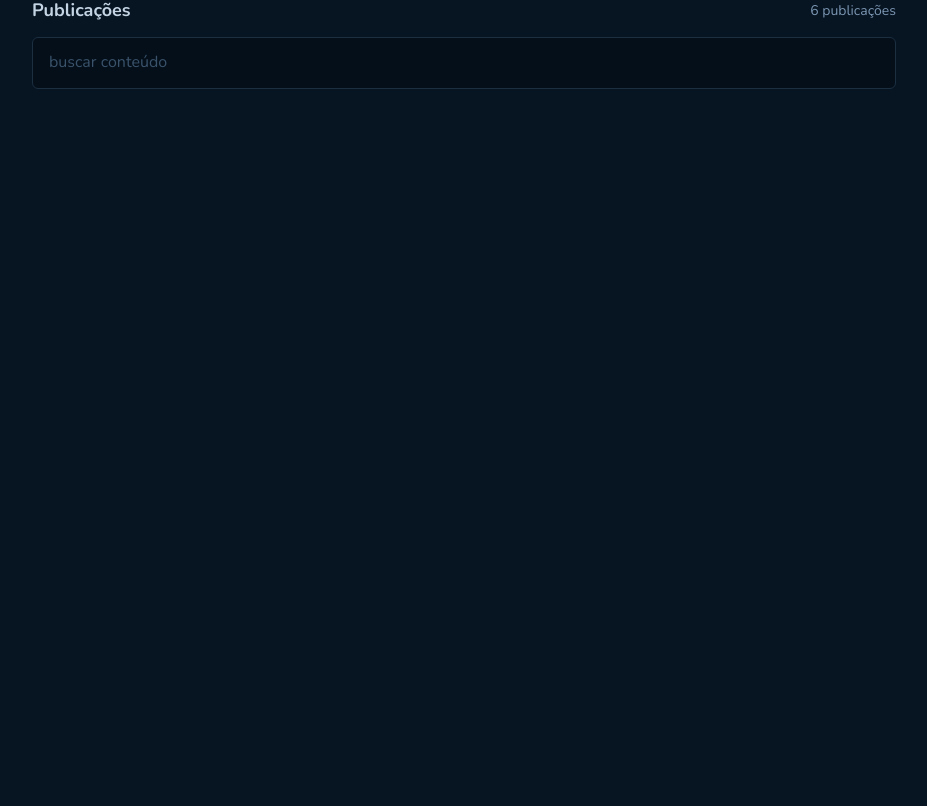
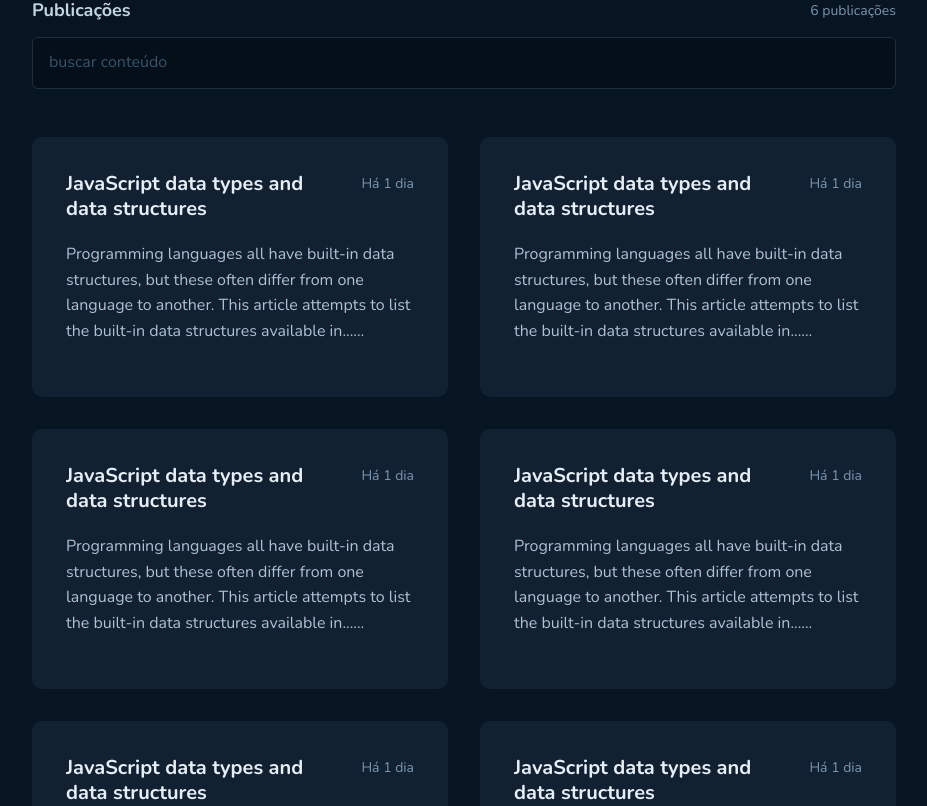
Before and after one commit to joaopaulocordeiro/github-blog, a React (Vite) app: page / in a window 1280 px wide. Shown: the part 494-1300 px from the top of the page, without its empty margins (176-1103 px from the left). Before the commit the page ends 800 px from the top, so only its background shows below. Built offline with nearby package versions, Linux system fonts and the light colour scheme.

Commit message:
feat: pagina home completa com estilização

```diff
--- /dev/null
+++ b/src/pages/blog/components/Post/index.tsx
@@ -0,0 +1,22 @@
+import { PostContainer } from './styles'
+
+export function Post() {
+  return (
+    <PostContainer>
+      <div>
+        <strong>JavaScript data types and data structures</strong>
+        <span>Há 1 dia</span>
+      </div>
+      <p>
+        Programming languages all have built-in data structures, but these often
+        differ from one language to another. This article attempts to list the
+        built-in data structures available in... Programming languages all have
+        built-in data structures, but these often differ from one language to
+        another. This article attempts to list the built-in data structures
+        available in... Programming languages all have built-in data structures,
+        but these often differ from one language to another. This article
+        attempts to list the built-in data structures available in...
+      </p>
+    </PostContainer>
+  )
+}
--- /dev/null
+++ b/src/pages/blog/components/Post/styles.ts
@@ -0,0 +1,46 @@
+import styled from 'styled-components'
+
+export const PostContainer = styled.div`
+  width: 100%;
+  height: 16.25rem;
+  border-radius: 10px;
+  background: ${({ theme }) => theme.colors['base-post']};
+  border: 2px solid ${({ theme }) => theme.colors['base-post']};
+  padding: 2rem;
+  transition: 0.4s;
+
+  &:hover {
+    border-color: ${({ theme }) => theme.colors['base-label']};
+  }
+
+  div {
+    display: flex;
+    gap: 1rem;
+    margin-bottom: 1.25rem;
+
+    strong {
+      flex: 1;
+      font-size: ${({ theme }) => theme.textSizes['title-title-m']};
+      color: ${({ theme }) => theme.colors['base-title']};
+      overflow: hidden;
+      text-overflow: ellipsis;
+      display: -webkit-box;
+      -webkit-box-orient: vertical;
+      -webkit-line-clamp: 2;
+    }
+
+    span {
+      width: max-content;
+      font-size: ${({ theme }) => theme.textSizes['text-text-s']};
+      color: ${({ theme }) => theme.colors['base-span']};
+    }
+  }
+
+  p {
+    overflow: hidden;
+    text-overflow: ellipsis;
+    display: -webkit-box;
+    -webkit-box-orient: vertical;
+    -webkit-line-clamp: 4;
+  }
+`
--- a/src/pages/blog/index.tsx
+++ b/src/pages/blog/index.tsx
@@ -1,11 +1,23 @@
+import { Post } from './components/Post'
 import { Profile } from './components/Profile'
 import { SearchInput } from './components/SearchInput'
+import { PostListContainer } from './styles'
 
 export function Blog() {
   return (
     <>
       <Profile />
       <SearchInput />
+      <PostListContainer>
+        <Post />
+        <Post />
+        <Post />
+        <Post />
+        <Post />
+        <Post />
+        <Post />
+        <Post />
+      </PostListContainer>
     </>
   )
 }
--- /dev/null
+++ b/src/pages/blog/styles.ts
@@ -0,0 +1,9 @@
+import styled from 'styled-components'
+
+export const PostListContainer = styled.section`
+  width: 100%;
+  display: grid;
+  grid-template-columns: repeat(auto-fit, minmax(26rem, 1fr));
+  gap: 2rem;
+  margin-bottom: 14rem;
+`
```
